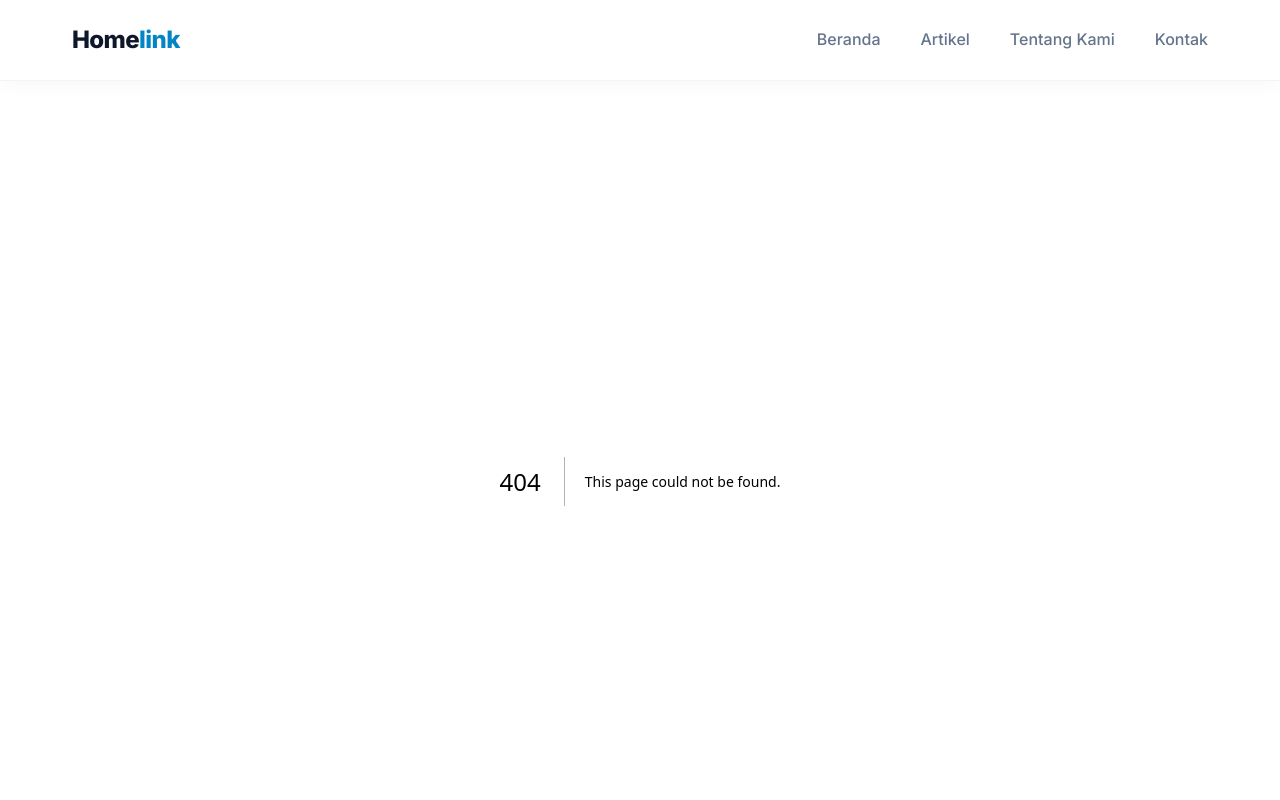
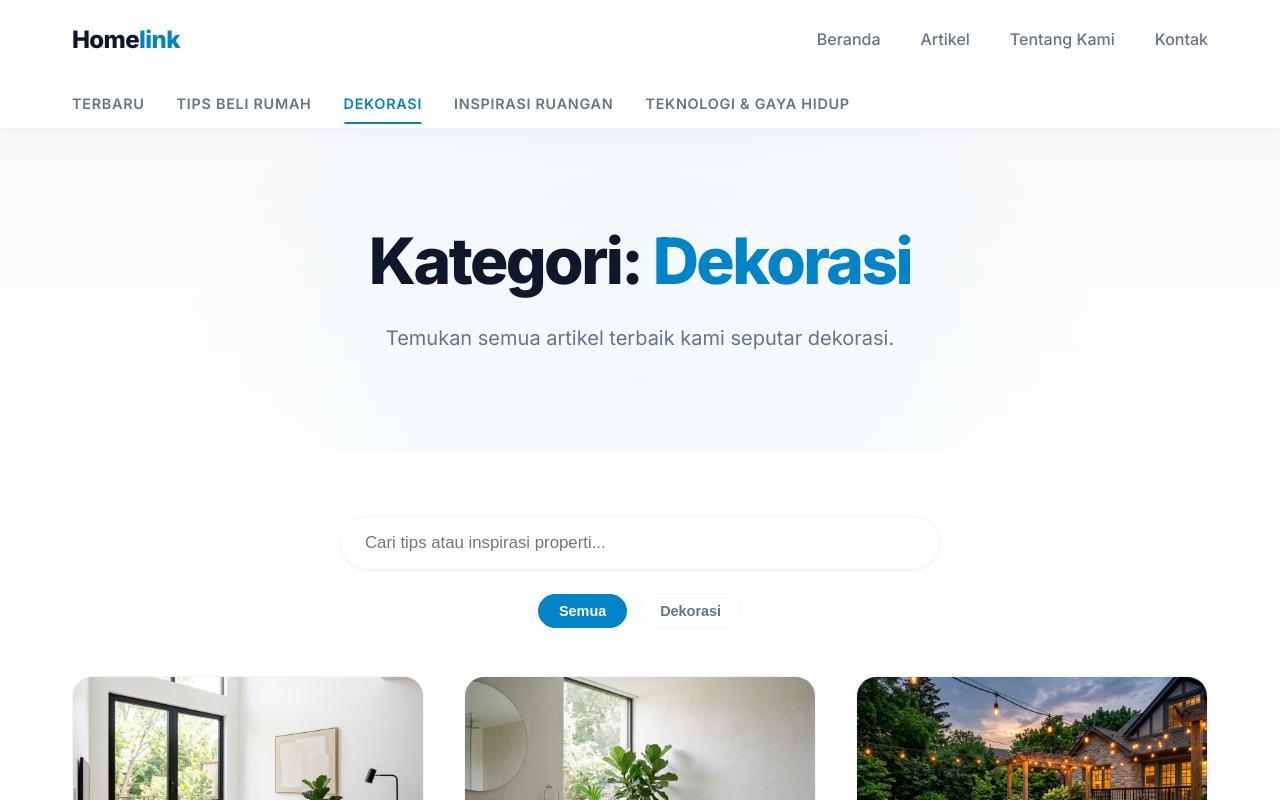
Before and after one commit to crashingdown90/homelink, a Next.js app: page /kategori/dekorasi in a window 1280 px wide. Before the commit this address had no page. Shown: the top 800 px of the page. Built offline with nearby package versions, Linux system fonts and the light colour scheme.

Commit message:
feat: add category sub-navbar and dynamic category pages like a news portal

```diff
--- a/src/app/globals.css
+++ b/src/app/globals.css
@@ -121,6 +121,57 @@ ul {
 
 .nav-link:hover::after {
   width: 100%;
+}
+
+/* Sub Navbar for Categories */
+.sub-navbar {
+  background: var(--surface);
+  border-bottom: 1px solid var(--border);
+  box-shadow: 0 2px 10px rgba(0,0,0,0.02);
+  overflow-x: auto;
+  scrollbar-width: none; /* Firefox */
+}
+
+.sub-navbar::-webkit-scrollbar {
+  display: none; /* Chrome/Safari */
+}
+
+.sub-nav-content {
+  display: flex;
+  gap: 2rem;
+  align-items: center;
+  height: 48px;
+  max-width: 1200px;
+  margin: 0 auto;
+  padding: 0 2rem;
+}
+
+.sub-nav-link {
+  font-size: 0.9rem;
+  font-weight: 600;
+  color: var(--text-muted);
+  white-space: nowrap;
+  padding: 0.5rem 0;
+  position: relative;
+  transition: color 0.2s ease;
+  text-transform: uppercase;
+  letter-spacing: 0.05em;
+}
+
+.sub-nav-link:hover,
+.sub-nav-link.active {
+  color: var(--primary);
+}
+
+.sub-nav-link.active::after {
+  content: '';
+  position: absolute;
+  bottom: 0;
+  left: 0;
+  width: 100%;
+  height: 2px;
+  background: var(--primary);
+  border-radius: 2px 2px 0 0;
 }
 
 /* Mobile Menu */
--- /dev/null
+++ b/src/app/kategori/[slug]/page.tsx
@@ -0,0 +1,64 @@
+import ArticleList from "@/components/ArticleList";
+import { articles } from "@/data/articles";
+import { Metadata } from "next";
+
+// Helper function to map slug to category name
+const slugToCategory: Record<string, string> = {
+  "tips-beli-rumah": "Tips Beli Rumah",
+  "dekorasi": "Dekorasi",
+  "inspirasi-ruangan": "Inspirasi Ruangan",
+  "teknologi-gaya-hidup": "Teknologi & Gaya Hidup",
+};
+
+export async function generateMetadata({ params }: { params: { slug: string } }): Promise<Metadata> {
+  const categoryName = slugToCategory[params.slug] || "Kategori";
+  return {
+    title: `${categoryName} | Homelink`,
+    description: `Temukan berbagai artikel menarik dan inspiratif tentang ${categoryName} hanya di Homelink.`,
+  };
+}
+
+export function generateStaticParams() {
+  return Object.keys(slugToCategory).map((slug) => ({
+    slug,
+  }));
+}
+
+export default function CategoryPage({ params }: { params: { slug: string } }) {
+  const categoryName = slugToCategory[params.slug];
+
+  if (!categoryName) {
+    return (
+      <div className="container" style={{ padding: "8rem 2rem", textAlign: "center" }}>
+        <h1>Kategori Tidak Ditemukan</h1>
+        <p>Maaf, kategori yang Anda cari tidak tersedia.</p>
+      </div>
+    );
+  }
+
+  // Filter articles based on category
+  const filteredArticles = articles.filter(
+    (article) => article.category === categoryName
+  );
+
+  return (
+    <>
+      <section className="hero" style={{ padding: "6rem 0 3rem" }}>
+        <div className="container hero-content">
+          <h1>
+            Kategori: <span>{categoryName}</span>
+          </h1>
+          <p>
+            Temukan semua artikel terbaik kami seputar {categoryName.toLowerCase()}.
+          </p>
+        </div>
+      </section>
+
+      <section className="articles-section">
+        <div className="container">
+          <ArticleList initialArticles={filteredArticles} />
+        </div>
+      </section>
+    </>
+  );
+}
--- a/src/components/Navbar.tsx
+++ b/src/components/Navbar.tsx
@@ -2,12 +2,22 @@
 
 import { useState } from "react";
 import Link from "next/link";
+import { usePathname } from "next/navigation";
 
 export default function Navbar() {
   const [isOpen, setIsOpen] = useState(false);
+  const pathname = usePathname();
+
+  const categories = [
+    { name: "Tips Beli Rumah", slug: "tips-beli-rumah" },
+    { name: "Dekorasi", slug: "dekorasi" },
+    { name: "Inspirasi Ruangan", slug: "inspirasi-ruangan" },
+    { name: "Teknologi & Gaya Hidup", slug: "teknologi-gaya-hidup" },
+  ];
 
   return (
     <header className="header">
+      <div className="header-top">
         <div className="container header-content">
           <Link href="/" className="logo">
             Home<span className="logo-accent">link</span>
@@ -26,6 +36,28 @@ export default function Navbar() {
             </div>
           </button>
         </div>
+      </div>
+
+      {/* Sub Navbar untuk Kategori (Portal Berita Style) */}
+      <div className="sub-navbar">
+        <div className="container sub-nav-content">
+          <Link
+            href="/#artikel"
+            className={`sub-nav-link ${pathname === '/' ? 'active' : ''}`}
+          >
+            Terbaru
+          </Link>
+          {categories.map((cat) => (
+            <Link
+              key={cat.slug}
+              href={`/kategori/${cat.slug}`}
+              className={`sub-nav-link ${pathname.includes(cat.slug) ? 'active' : ''}`}
+            >
+              {cat.name}
+            </Link>
+          ))}
+        </div>
+      </div>
     </header>
   );
 }
```
Lines whose indentation alone changed are shown as unchanged.
